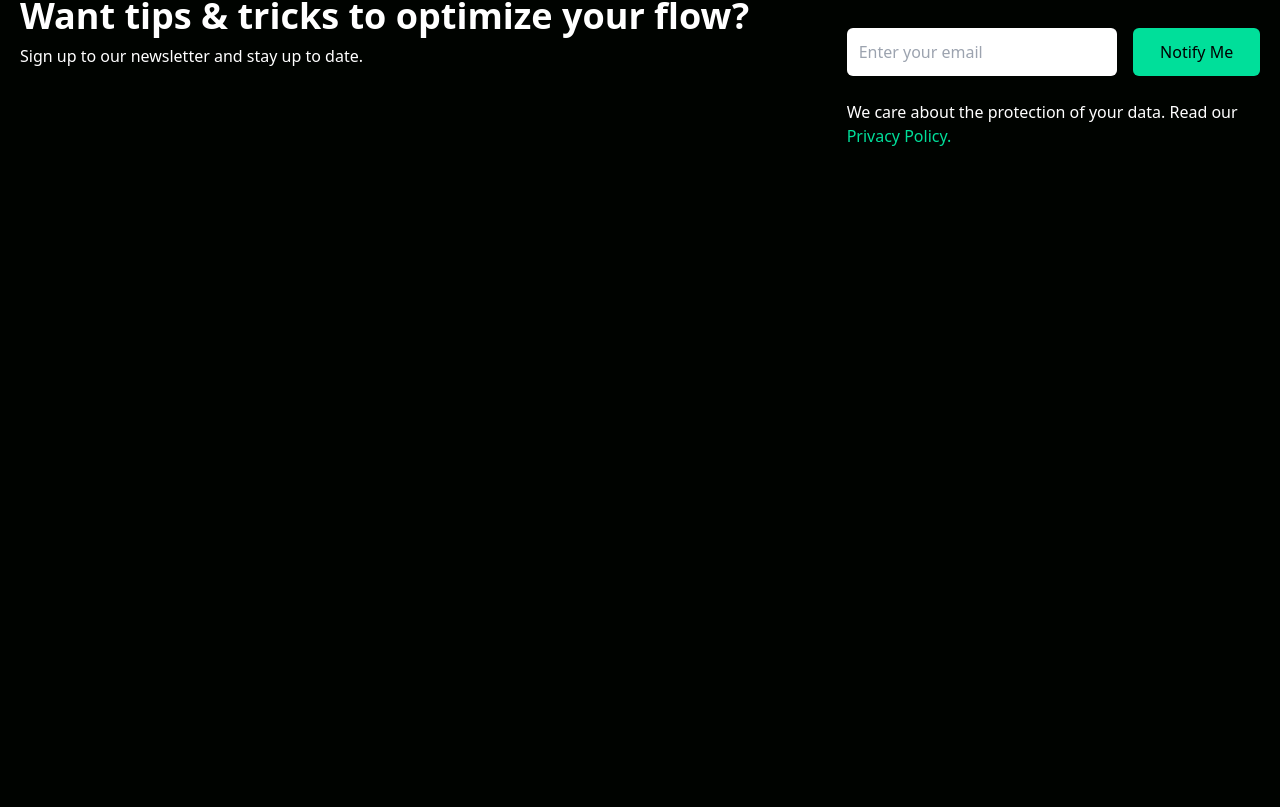
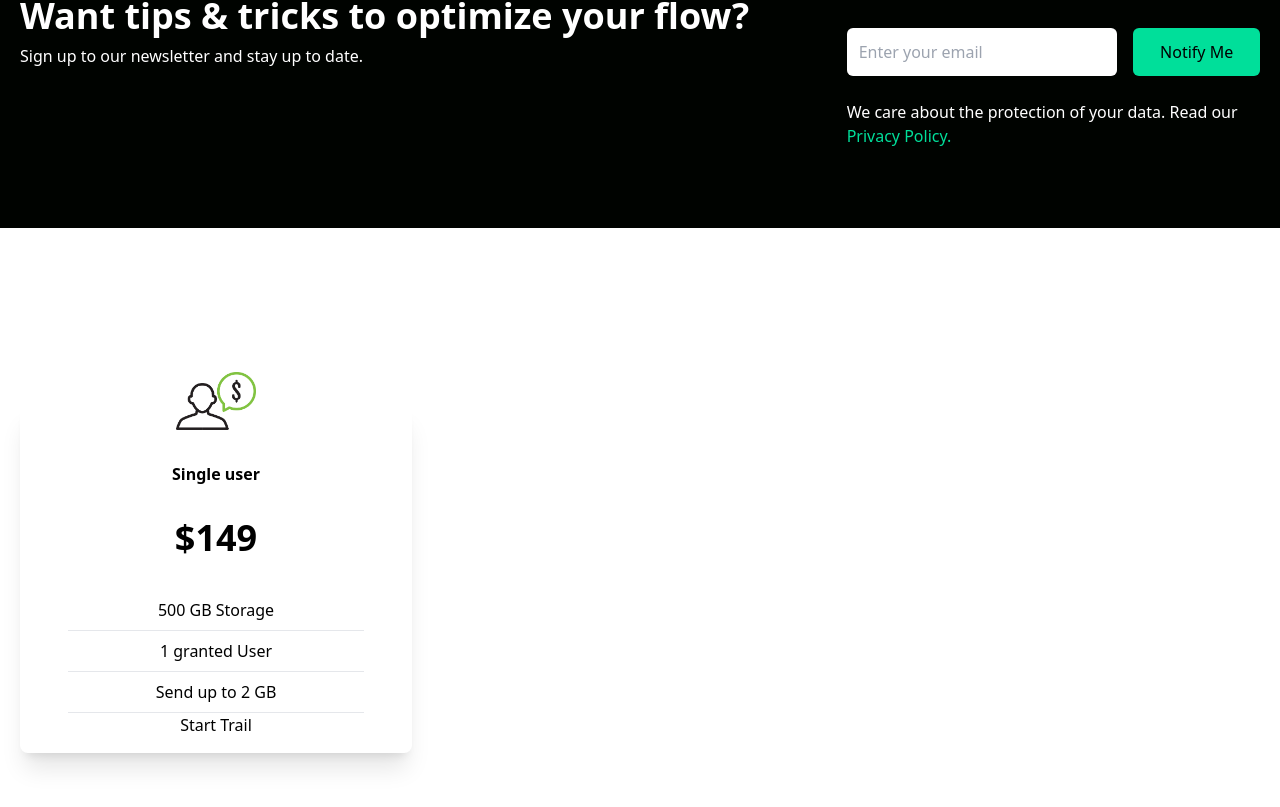
Before and after one commit to codewithgracie/first-project, a React (Vite) app: page / in a window 1280 px wide. Shown: the part 1453-2260 px from the top of the page. Before the commit the page ends 1681 px from the top, so only its background shows below. Built offline with nearby package versions, Linux system fonts and the light colour scheme.

Commit message:
commit progress

```diff
--- a/src/App.jsx
+++ b/src/App.jsx
@@ -3,6 +3,7 @@
 import Hero from './components/Hero.jsx';
 import Analytics from './components/Analytics.jsx';
 import Newsletter from './components/Newsletter.jsx';
+import Cards from './components/Cards.jsx';
 
 
 const App = () => {
@@ -12,6 +13,7 @@
       < Hero />
       <Analytics />
       <Newsletter />
+      <Cards />
     </div>
   )
 }
--- /dev/null
+++ b/src/components/Cards.jsx
@@ -0,0 +1,26 @@
+import React from 'react'
+import Single from '../assets/Single.png';
+import Double from '../assets/double.png';
+import Triple from '../assets/triple.png';
+
+const Cards = () => {
+    return (
+        <div className='w-full py-[10rem] px-4 bg-white text-black'>
+            <div className='max-w-[1240px] mx-auto grid md:grid-cols-3 gap-8'>
+                <div className="w-full shadow-xl flex flex-col p-4 my-4 rounded-lg hover:scale-105 duration-300">
+                    <img className='w-20 mx-auto mt-[-3rem] bg-white' src={Single} />
+                    <h2 className='text2xl font-bold text-center py-8 ' >Single user</h2>
+                    <p className='text-center text-4xl font-bold' >$149</p>
+                    <div className='text-center font-medium' >
+                        <p className='py-2 border-b mx-8 mt-8' >500 GB Storage</p>
+                        <p className='py-2 border-b mx-8' >1 granted User </p>
+                        <p className='py-2 border-b mx-8' >Send up to 2 GB</p>
+                    </div>
+                    <button>Start Trail</button>
+                </div>
+            </div>
+        </div>
+    )
+}
+
+export default Cards
```
